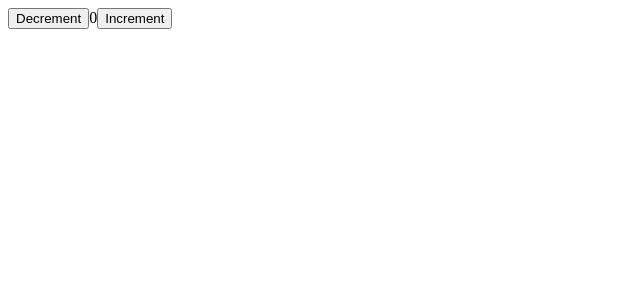
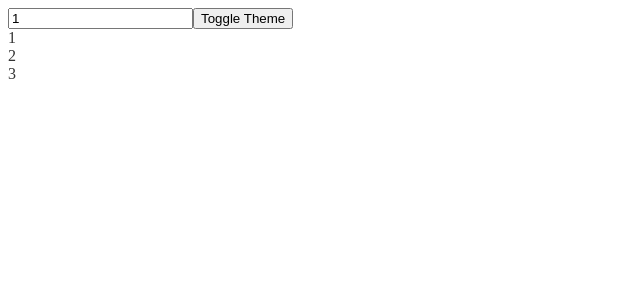
Before and after one commit to ArvindGurav/react-hooks, a React (Create React App) app: page / in a window 1280 px wide. Shown: the top 300 px of the page, without its empty margins (0-640 px from the left). Built offline with nearby package versions, Linux system fonts and the light colour scheme.

Commit message:
Update App.js

```diff
--- a/src/App.js
+++ b/src/App.js
@@ -12,7 +12,7 @@ function App() {
 
   return (
     <>
-      <UseReducerEg/>
+      <UseCallbackEg/>
     </>
   );
 }
```
